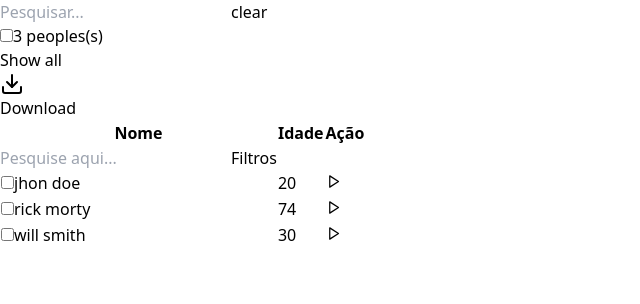
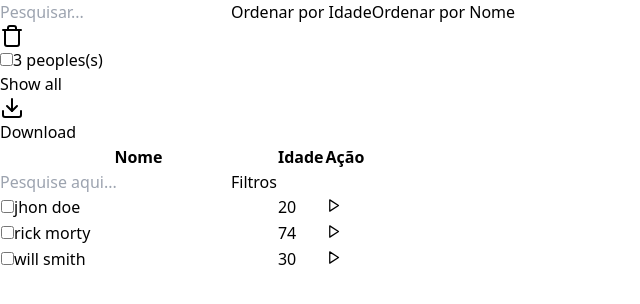
Before and after one commit to lhelheo/Typescript--task-tabela, a React (Vite) app: page / in a window 1280 px wide. Shown: the top 304 px of the page, without its empty margins (0-640 px from the left). Built offline with nearby package versions, Linux system fonts and the light colour scheme.

Commit message:
atualização testando ordenação e corrigindo conflito de ordenação e testando barra de pesquisa

```diff
--- a/src/components/Table/index.tsx
+++ b/src/components/Table/index.tsx
@@ -3,15 +3,60 @@ import TableRow from './TableRow';
 import data from '../../data.json';
 import TableHeader from './TableHeader';
 import Searchbar from '../Searchbar';
+import { ArrowDown, ArrowUp, Trash } from 'lucide-react';
 
 const Table = () => {
   const [filterText, setFilterText] = useState('');
+  const [orderByAge, setOrderByAge] = useState('default');
+  const [orderByName, setOrderByName] = useState('default');
 
   const handleFilterChange = (event) => {
     setFilterText(event.target.value.toLowerCase());
   };
 
-  const filteredData = data.filter(person => {
+  const handleOrderByAge = () => {
+    switch (orderByAge) {
+      case 'asc':
+        setOrderByAge('desc');
+        break;
+      case 'desc':
+        setOrderByAge('');
+        break;
+      default:
+        setOrderByName('default');
+        setOrderByAge('asc');
+    }
+  };
+
+  const handleOrderByName = () => {
+    switch (orderByName) {
+      case 'asc':
+        setOrderByName('desc');
+        break;
+      case 'desc':
+        setOrderByName('');
+        break;
+      default:
+        setOrderByAge('default');
+        setOrderByName('asc');
+    }
+  };
+
+  let sortedData = [...data];
+
+  if (orderByAge === 'asc') {
+    sortedData = sortedData.sort((a, b) => a.age - b.age);
+  } else if (orderByAge === 'desc') {
+    sortedData = sortedData.sort((a, b) => b.age - a.age);
+  }
+
+  if (orderByName === 'asc') {
+    sortedData = sortedData.sort((a, b) => a.name.localeCompare(b.name));
+  } else if (orderByName === 'desc') {
+    sortedData = sortedData.sort((a, b) => b.name.localeCompare(a.name));
+  }
+
+  const filteredData = sortedData.filter(person => {
     return person.name.toLowerCase().includes(filterText) ||
            person.age.toString().includes(filterText);
   });
@@ -32,9 +77,11 @@ const Table = () => {
             className="p-2"
           />
         </label>
-        <button className="m-2" onClick={() => setFilterText('')}>
-          clear
-        </button>
+
+
+        <button className='flex' onClick={handleOrderByAge}>Ordenar por Idade {orderByAge === 'asc' ? <ArrowUp /> : orderByAge === 'desc' ? <ArrowDown /> : ' ' }</button>
+        <button className='flex' onClick={handleOrderByName}>Ordenar por Nome {orderByName === 'asc' ? <ArrowUp /> : orderByName === 'desc' ? <ArrowDown /> : ' '}</button>
+        <Trash className="cursor-pointer text-gray-500" onClick={() => setFilterText('')}/>
       </div>
       <div className="relative overflow-x-auto w-min mx-auto">
         <table className="w-full divide-y divide-gray-200 shadow-xl rounded-md">
```
